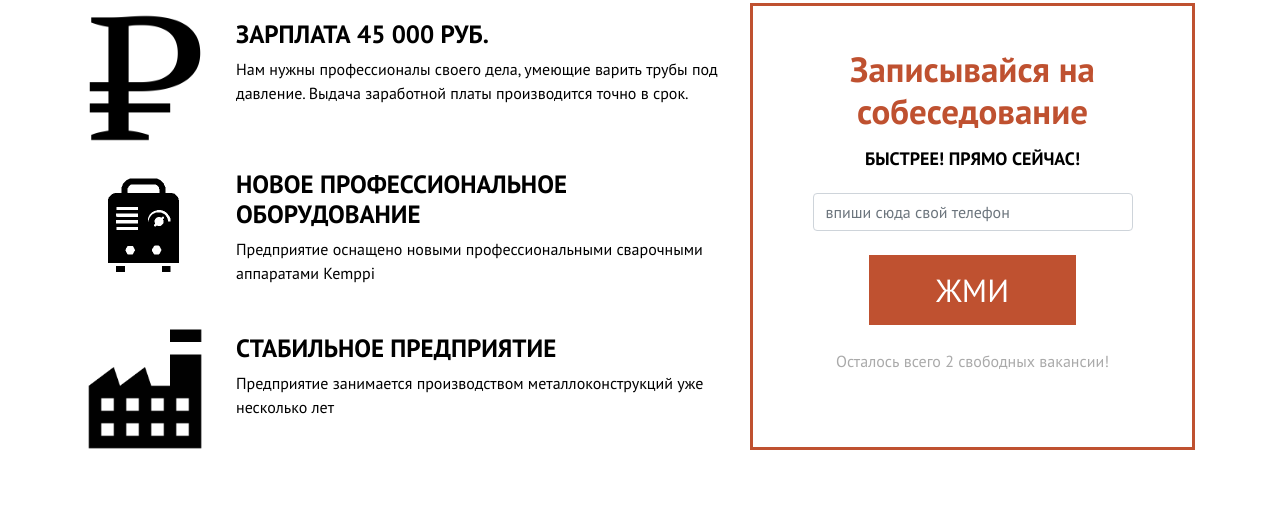
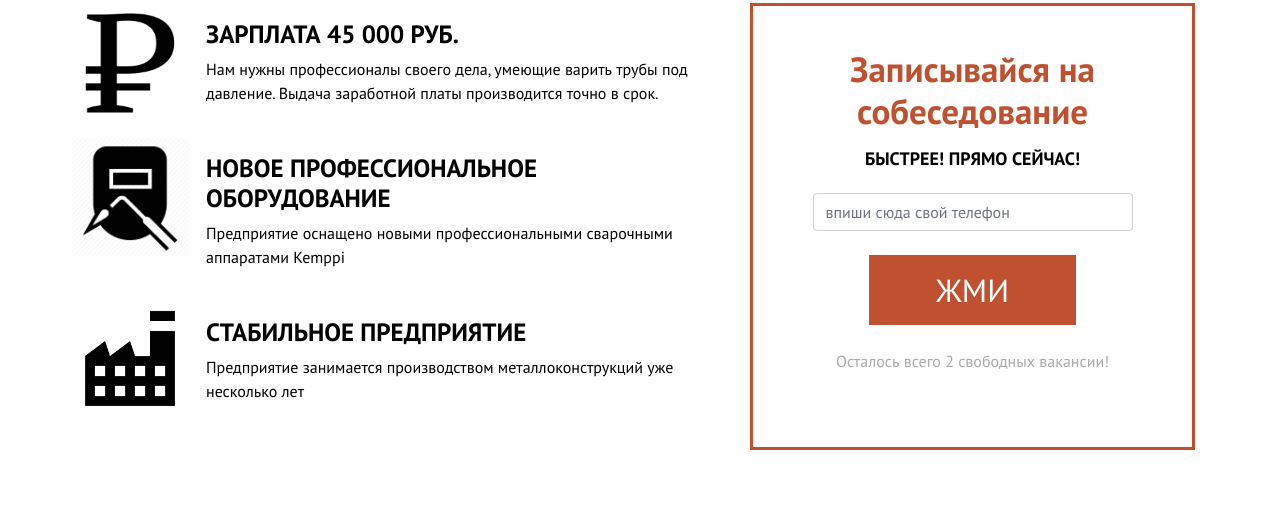
Before and after one commit to web-goose/svarka, a plain HTML site: page index.html in a window 1280 px wide. Shown: the part 893-1417 px from the top of the page. Drawn offline with nearby package versions, Linux system fonts and the light colour scheme.

Commit message:
updated icons and bg

```diff
--- a/index.html
+++ b/index.html
@@ -36,7 +36,7 @@
             <div class="px-0 col-12 col-lg-7 my-5">
                 <div class="item d-flex">
                     <div class="item-img">
-                        <img src="static/img/block1/rub.png" />
+                        <img src="static/img/block1/rub.png" width="100px" height="100px"/>
                     </div>
                     <div class="item-body">
                         <h3>Зарплата 45 000 руб.</h3>
@@ -47,7 +47,7 @@
                 </div>
                 <div class="item d-flex">
                     <div class="item-img">
-                        <img src="static/img/block1/welding.png" />
+                        <img src="static/img/block1/weld.png" width="90px" height="90px"/>
                     </div>
                     <div class="item-body">
                         <h3>Новое профессиональное оборудование</h3>
@@ -58,7 +58,7 @@
                 </div>
                 <div class="item d-flex">
                     <div class="item-img">
-                        <img src="static/img/block1/factory.png" />
+                        <img src="static/img/block1/factory.png" width="100px" height="100px"/>
                     </div>
                     <div class="item-body">
                         <h3>Стабильное предприятие</h3>
--- a/static/css/styles.css
+++ b/static/css/styles.css
@@ -90,16 +90,16 @@ header .container  {
     margin: 0.5rem 0;
     padding: 0.5rem 4rem;
 }
-.item-img img {
-    width: 150px;
-    height: 150px;
+.item-img img{
+    width: 120px;
+    height: 120px;
 }
 .item-body {
     padding: 1rem;
     color: #000;
 }
 .block-2 {
-    background-image: url("../img/block2/bg-1.jpg");
+    background-image: url("../img/block2/bg.jpg");
     background-repeat: no-repeat;
     width: 100%;
     height: 500px;
```
Also changed, not shown: static/img/block1/weld.png (added), static/img/block1/welding.png (deleted), static/img/block2/bg-1.jpg (deleted), static/img/block2/bg.jpg.
